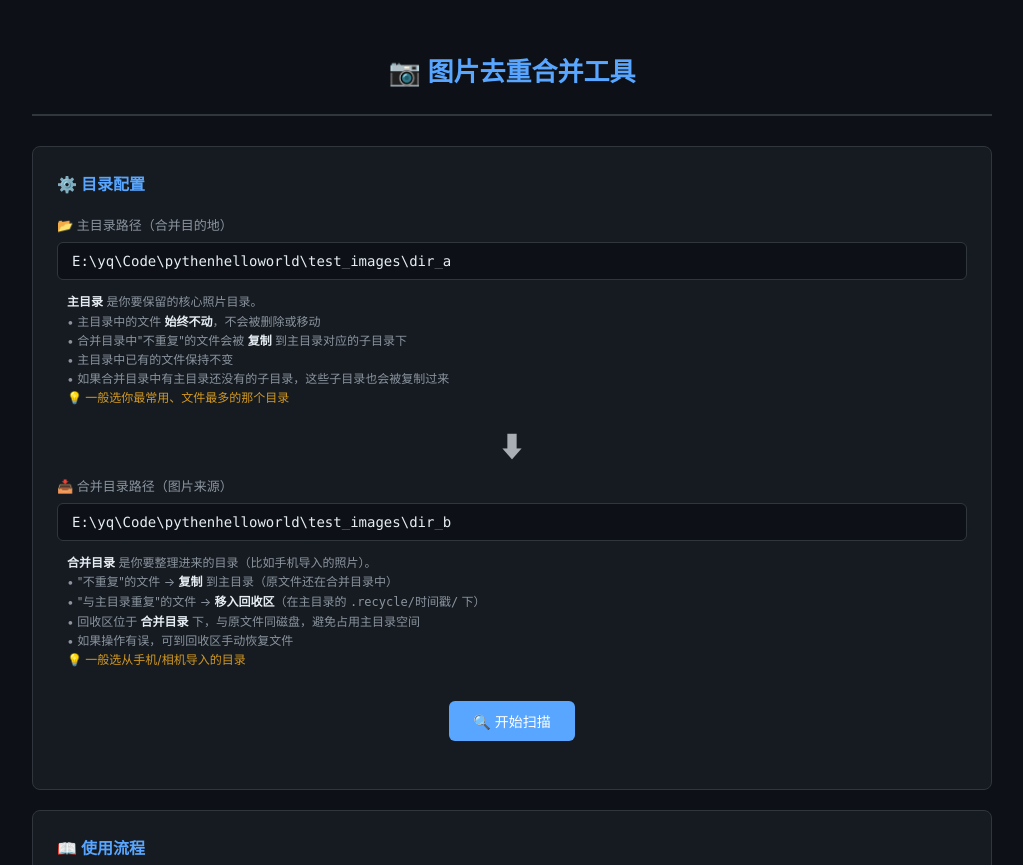
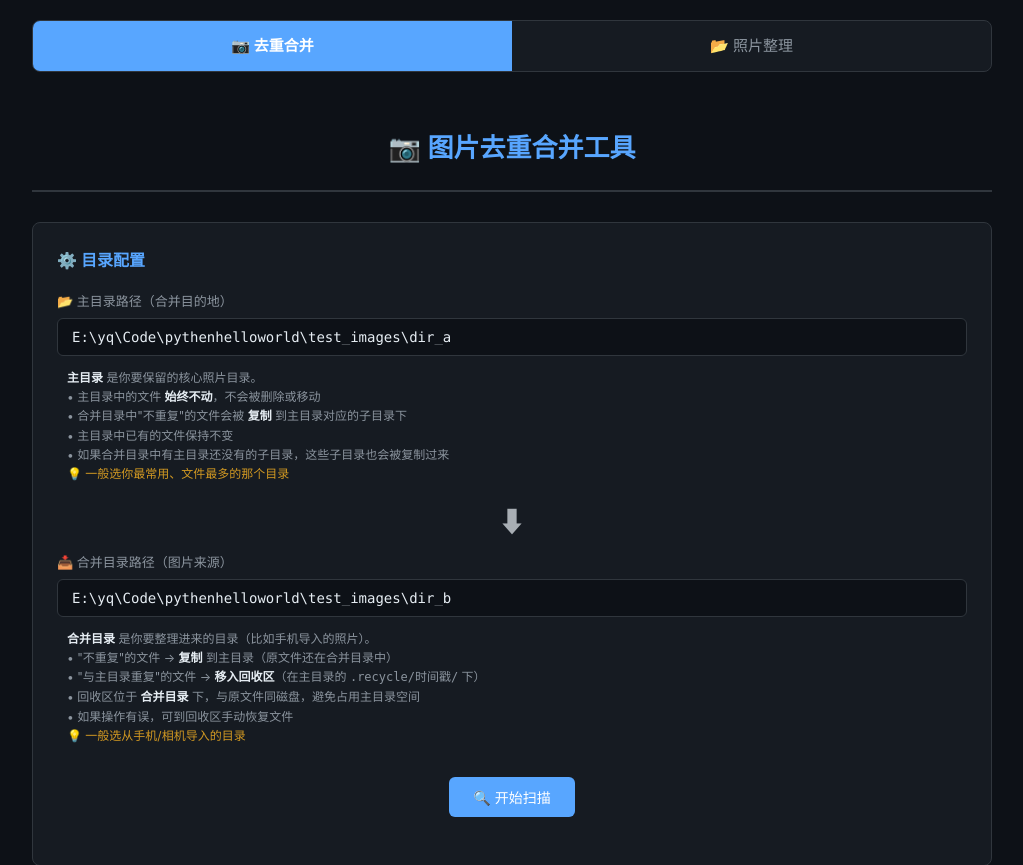
Before and after one commit to demonnuclear/image-merge, a Flask app: page / in a window 1280 px wide. Shown: the top 865 px of the page, without its empty margins (128-1151 px from the left). Run offline with Flask 3, Linux system fonts and the light colour scheme.

Commit message:
feat: 添加共用导航栏，所有页面集成

```diff
--- a/static/style.css
+++ b/static/style.css
@@ -290,6 +290,35 @@ ol {
     to { transform: rotate(360deg); }
 }
 
+/* ── 导航栏 ── */
+.nav-bar {
+    display: flex;
+    gap: 0;
+    margin-bottom: 24px;
+    background: var(--card);
+    border-radius: 8px;
+    overflow: hidden;
+    border: 1px solid var(--border);
+}
+.nav-item {
+    flex: 1;
+    text-align: center;
+    padding: 12px 16px;
+    color: var(--text-dim);
+    text-decoration: none;
+    font-size: 15px;
+    transition: background 0.2s, color 0.2s;
+}
+.nav-item:hover {
+    background: var(--bg);
+    color: var(--text);
+}
+.nav-item.active {
+    background: var(--accent);
+    color: #fff;
+    font-weight: 600;
+}
+
 /* ── 移动端适配 ── */
 @media (max-width: 600px) {
     body { padding: 12px; }
--- a/templates/index.html
+++ b/templates/index.html
@@ -29,6 +29,8 @@
 </head>
 <body>
     <div class="container">
+        {% include 'navigation.html' %}
+
         <!-- 页面标题 -->
         <div class="page-title">
             &#x1f4f7; <span>图片去重合并工具</span>
--- /dev/null
+++ b/templates/navigation.html
@@ -0,0 +1,10 @@
+<div class="nav-bar">
+    <a href="{{ url_for('index') }}"
+       class="nav-item {{ 'active' if not request.path.startswith('/organize') }}">
+        &#x1F4F7; 去重合并
+    </a>
+    <a href="{{ url_for('organize.organize_page') }}"
+       class="nav-item {{ 'active' if request.path.startswith('/organize') }}">
+        &#x1F4C2; 照片整理
+    </a>
+</div>
--- a/templates/plan.html
+++ b/templates/plan.html
@@ -31,6 +31,8 @@
 </head>
 <body>
     <div class="container">
+        {% include 'navigation.html' %}
+
         <div class="page-title">
             &#x1F4CB; <span>合并方案</span>
         </div>
--- a/templates/report.html
+++ b/templates/report.html
@@ -8,6 +8,8 @@
 </head>
 <body>
     <div class="container">
+        {% include 'navigation.html' %}
+
         <div class="page-title">
             &#x1F4CA; <span>扫描分析报告</span>
         </div>
--- a/templates/result.html
+++ b/templates/result.html
@@ -8,6 +8,8 @@
 </head>
 <body>
     <div class="container">
+        {% include 'navigation.html' %}
+
         <div class="page-title">
             &#x2705; <span>执行完成</span>
         </div>
--- a/templates/scanning.html
+++ b/templates/scanning.html
@@ -71,6 +71,8 @@
 </head>
 <body>
     <div class="container">
+        {% include 'navigation.html' %}
+
         <div class="page-title">
             &#x1F504; <span>扫描中...</span>
         </div>
```
